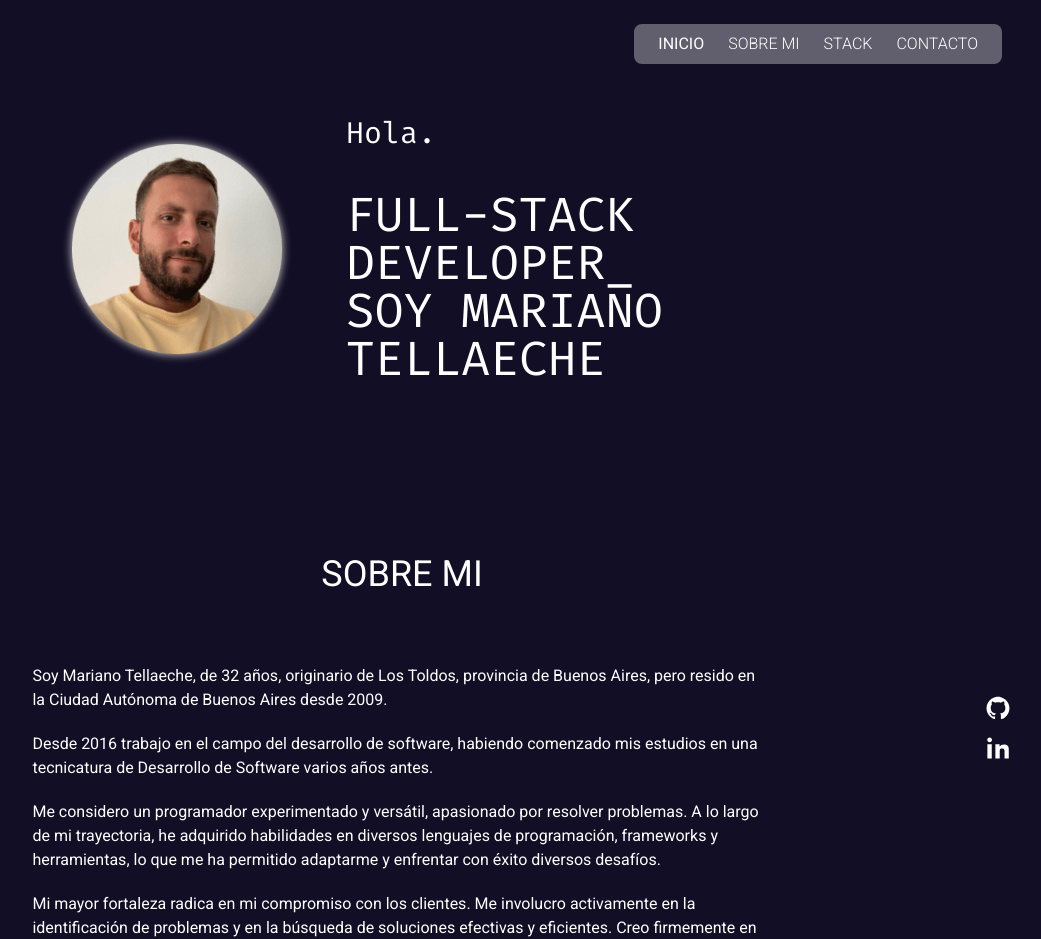
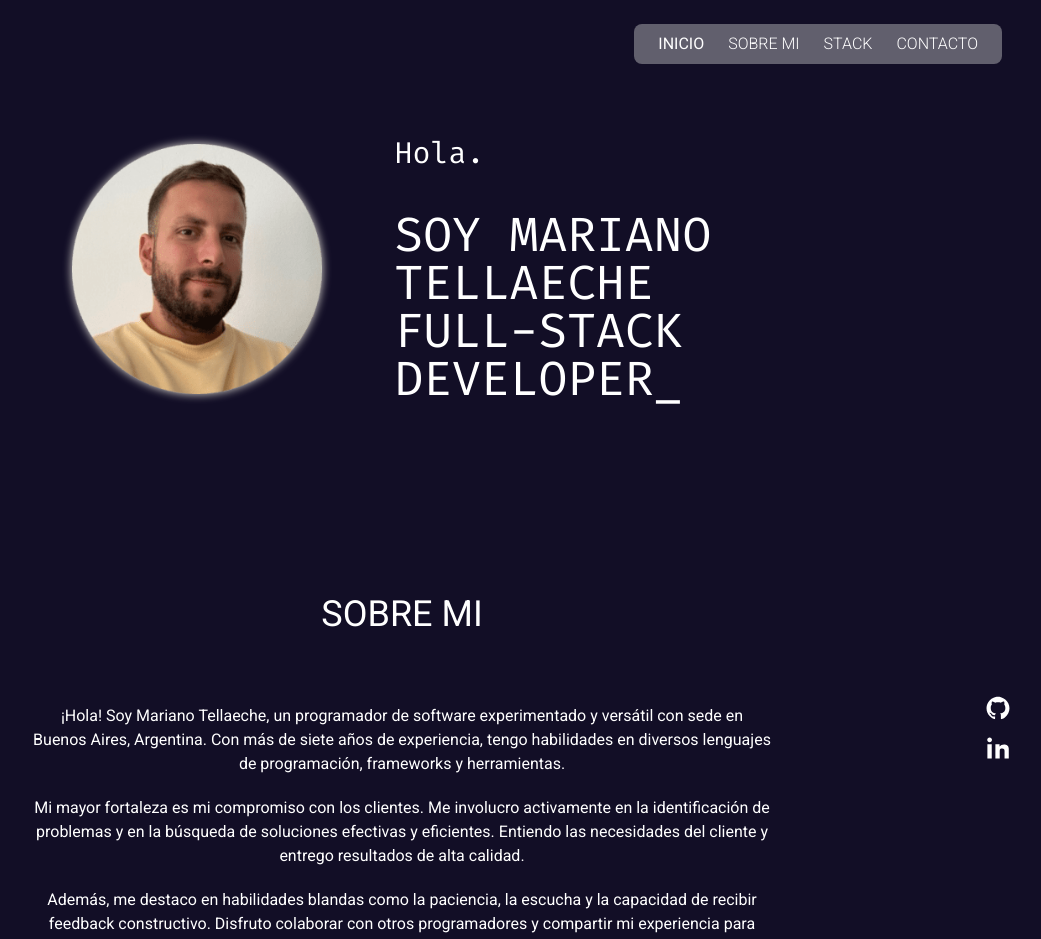
Before and after one commit to marianotella/marianotella, a React (Vite) app: page / in a window 1280 px wide. Shown: the top 939 px of the page, without its empty margins (238-1279 px from the left). Built offline with nearby package versions, Linux system fonts and the light colour scheme.

Commit message:
add type writing and remove unused function

```diff
--- a/package.json
+++ b/package.json
@@ -16,7 +16,8 @@
   },
   "dependencies": {
     "react": "^18.2.0",
-    "react-dom": "^18.2.0"
+    "react-dom": "^18.2.0",
+    "react-type-animation": "^3.0.1"
   },
   "devDependencies": {
     "@types/react": "^18.0.37",
--- a/src/components/aboutMe.tsx
+++ b/src/components/aboutMe.tsx
@@ -1,37 +1,24 @@
-import { getYearsFromDate } from '../functions/time'
 import { Subtitle } from './subtitle'
 
 export const AboutMe = () => {
-  const age = getYearsFromDate('1990-10-07')
-
   return (
     <>
       <div className="mb-[70px]">
         <Subtitle>Sobre mi</Subtitle>
       </div>
-      <p className="text-base mb-5">
-        Soy Mariano Tellaeche, de {age} años, originario de Los Toldos, provincia de Buenos Aires,
-        pero resido en la Ciudad Autónoma de Buenos Aires desde 2009.
+      <p className="text-base text-center mb-5">
+        ¡Hola! Soy Mariano Tellaeche, un programador de software experimentado y versátil con sede
+        en Buenos Aires, Argentina. Con más de siete años de experiencia, tengo habilidades en
+        diversos lenguajes de programación, frameworks y herramientas.
       </p>
-      <p className="text-base mb-5">
-        Desde 2016 trabajo en el campo del desarrollo de software, habiendo comenzado mis estudios
-        en una tecnicatura de Desarrollo de Software varios años antes.
+      <p className="text-base text-center mb-5">
+        Mi mayor fortaleza es mi compromiso con los clientes. Me involucro activamente en la
+        identificación de problemas y en la búsqueda de soluciones efectivas y eficientes. Entiendo
+        las necesidades del cliente y entrego resultados de alta calidad.
       </p>
-      <p className="text-base mb-5">
-        Me considero un programador experimentado y versátil, apasionado por resolver problemas. A
-        lo largo de mi trayectoria, he adquirido habilidades en diversos lenguajes de programación,
-        frameworks y herramientas, lo que me ha permitido adaptarme y enfrentar con éxito diversos
-        desafíos.
-      </p>
-      <p className="text-base mb-5">
-        Mi mayor fortaleza radica en mi compromiso con los clientes. Me involucro activamente en la
-        identificación de problemas y en la búsqueda de soluciones efectivas y eficientes. Creo
-        firmemente en comprender las necesidades del cliente y entregar resultados de alta calidad.
-      </p>
-      <p className="text-base mb-5">
-        A lo largo del tiempo, he aprendido a ser paciente, a escuchar y a recibir feedback
-        constructivo, habilidades fundamentales para el crecimiento y la contribución efectiva en
-        cualquier equipo de trabajo. Disfruto colaborar con otros programadores y compartir mi
+      <p className="text-base text-center mb-5">
+        Además, me destaco en habilidades blandas como la paciencia, la escucha y la capacidad de
+        recibir feedback constructivo. Disfruto colaborar con otros programadores y compartir mi
         experiencia para ayudarles a superar obstáculos y alcanzar su máximo potencial.
       </p>
     </>
--- a/src/components/header.tsx
+++ b/src/components/header.tsx
@@ -1,19 +1,31 @@
 import marianotella from '../../public/marianotella.png'
+import { TypeAnimation } from 'react-type-animation'
 
 export const Header = () => {
   return (
-    <div className="flex gap-6 flex-col lg:flex-row">
+    <div className="flex gap-8 flex-col lg:flex-row">
       <div className="p-2 lg:p-10">
         <img
           src={marianotella}
           alt="marianotella"
-          className="drop-shadow-[0_0_5px_rgba(227,223,214,1)] mx-auto"
+          className="drop-shadow-[0_0_5px_rgba(227,223,214,1)] mx-auto min-w-[250px]"
         />
       </div>
-      <div className="flex flex-col justify-center text-center lg:text-left">
-        <h3 className="font-fira-code text-3xl mb-10">Hola.</h3>
-        <h2 className="font-fira-code text-2xl md:text-3xl lg:text-5xl">FULL-STACK DEVELOPER_</h2>
-        <h1 className="font-fira-code text-2xl md:text-3xl lg:text-5xl">SOY MARIANO TELLAECHE</h1>
+      <div className="flex flex-col justify-center text-center lg:text-left min-h-min">
+        <TypeAnimation
+          className="font-fira-code text-3xl mb-10"
+          sequence={[`Hola.`, 1000]}
+          cursor={false}
+        />
+        <TypeAnimation
+          className="font-fira-code text-2xl md:text-3xl lg:text-5xl"
+          sequence={[1500, `SOY MARIANO TELLAECHE`, 1000]}
+          cursor={false}
+        />
+        <TypeAnimation
+          className="font-fira-code text-2xl md:text-3xl lg:text-5xl"
+          sequence={[3000, `FULL-STACK DEVELOPER_`, 1000]}
+        />
       </div>
     </div>
   )
--- a/src/components/stack.tsx
+++ b/src/components/stack.tsx
@@ -62,7 +62,7 @@
           Estas son las tecnologías con las que vengo trabajando el último tiempo
         </p>
       </div>
-      <div className="grid gap-32 grid-cols-2 lg:grid-cols-3 items-center justify-items-center w-5/6 mx-auto">
+      <div className="grid gap-20 md:gap-32 grid-cols-2 lg:grid-cols-3 items-center justify-items-center w-5/6 mx-auto">
         {IMAGES.map((image, index) => (
           <img
             className="w-auto grayscale hover:grayscale-0 transition-all hover:scale-110 max-h-[60px] md:max-h-[120px]"
--- a/src/functions/time.ts
+++ /dev/null
@@ -1,6 +0,0 @@
-export const getYearsFromDate = (time: string) => {
-  const birthdate = new Date(time)
-  const diff = birthdate.getTime() - Date.now()
-
-  return Math.abs(Math.ceil(diff / 1000 / 60 / 60 / 24 / 365))
-}
```
Also changed, not shown: 1 other file (tests, documents, lock files or other folders).
